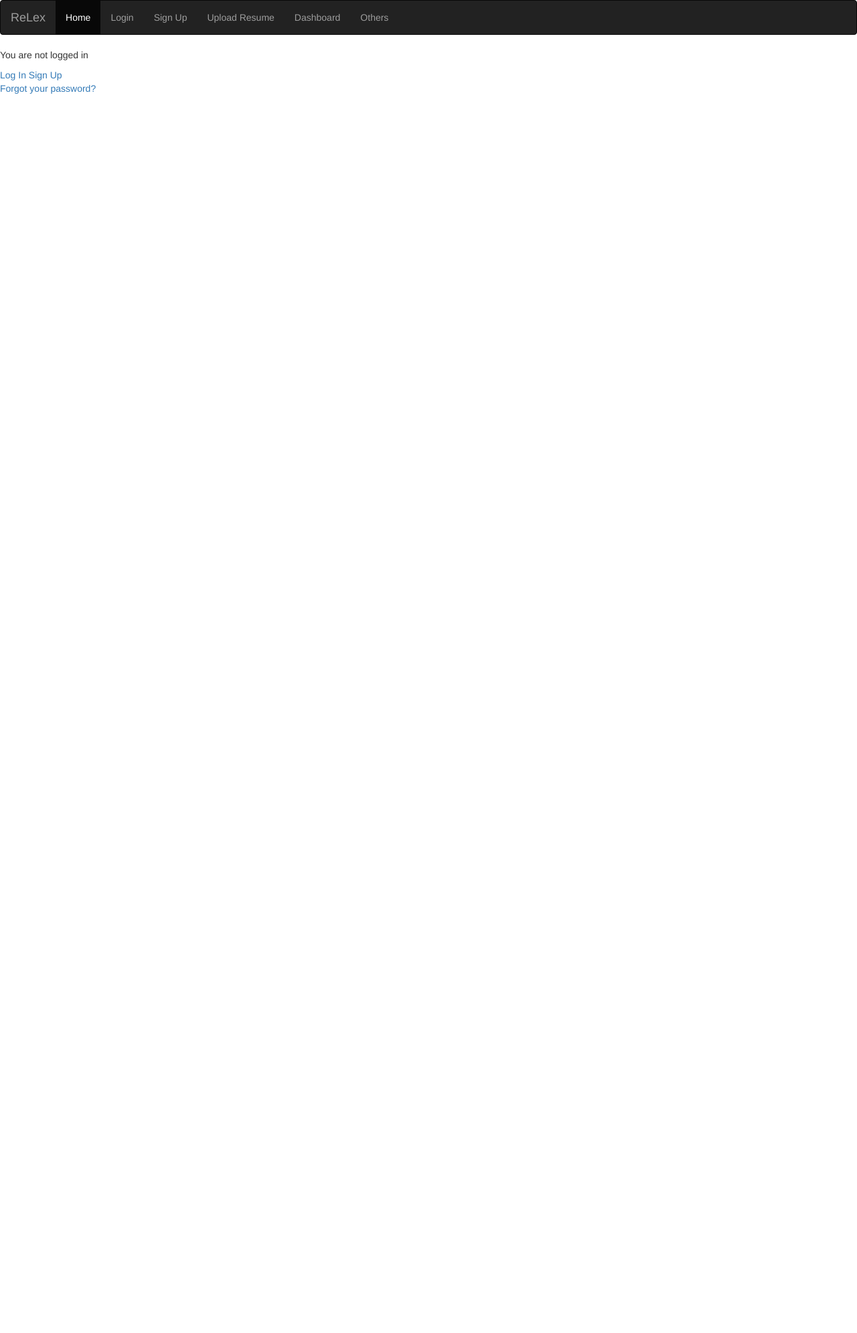
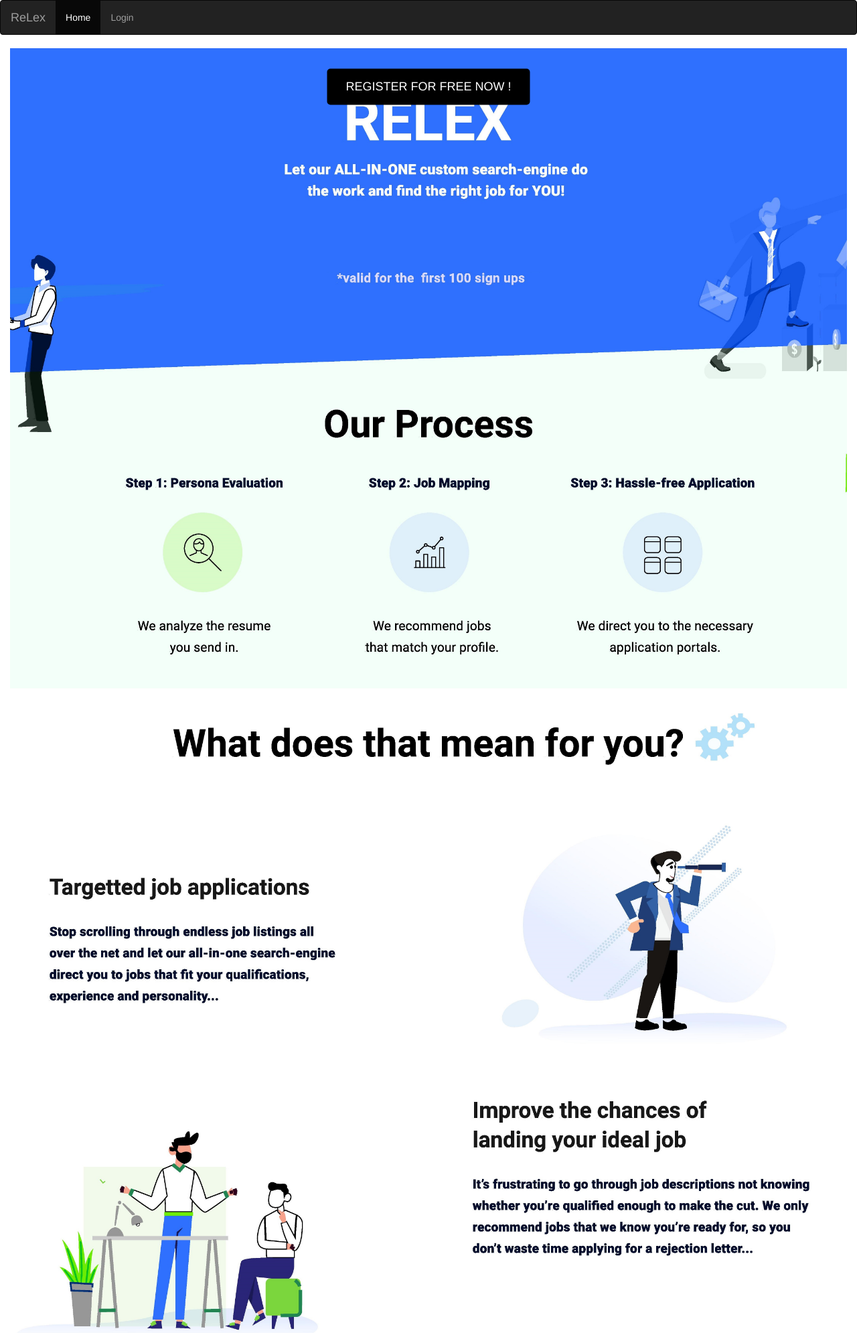
Before and after one commit to Melina-Jingting/ReLex, a Django app: page / in a window 1280 px wide. Shown: the top 1990 px of the page at 67% size. Before the commit the page ends 140 px from the top, so only its background shows below. Run offline with Django 3.2, Linux system fonts and the light colour scheme; some libraries are stand-ins or nearby versions.

Commit message:
add home page with dummy buttons

```diff
--- a/relex_server/settings.py
+++ b/relex_server/settings.py
@@ -90,7 +90,7 @@ DATABASES = {
         'ENGINE': 'django.db.backends.postgresql_psycopg2',
         'NAME': 'relexdb',
         'USER': 'postgres',
-        'PASSWORD': 'cs2102', # INSERT YOUR DB PASSWORD HERE
+        'PASSWORD': '', # INSERT YOUR DB PASSWORD HERE
         'HOST': 'localhost',
         'PORT': '5432',
     }
--- a/relex_server/urls.py
+++ b/relex_server/urls.py
@@ -14,7 +14,9 @@ Including another URLconf
     2. Add a URL to urlpatterns:  path('blog/', include('blog.urls'))
 """
 from django.contrib import admin
+from django.conf import settings
 from django.urls import include, path
+from django.conf.urls.static import static
 from django.views.generic.base import TemplateView
 
 urlpatterns = [
@@ -25,4 +27,4 @@ urlpatterns = [
     path('dashboard/', TemplateView.as_view(template_name='dashboard.html'), name='dashboard'), # for dashboard page
     path('uploadresume/', TemplateView.as_view(template_name='upload.html'), name='upload'), # for uploading resume page
     path('resumes/', include('resumes.urls')),
-]
+] + static(settings.STATIC_URL, document_root=settings.STATIC_ROOT)
--- a/templates/base.html
+++ b/templates/base.html
@@ -9,8 +9,119 @@
 <head>
   <meta charset="utf-8">
   <title>{% block title %}Base{% endblock %}</title>
+
+  <meta name="viewport" content="width=device-width, initial-scale=1">
+  <style>
+  body, html {
+    height: 100%;
+    margin: 0;
+  }
+
+  .bg {
+    /* The image used */
+    background-image: url("/static/CA2 Brochure-page-001.jpg");
+
+    /* Full height */
+    height: 350%;
+
+    /* Center and scale the image nicely */
+    background-position: center;
+    background-repeat: no-repeat;
+    background-size: cover;
+  }
+  </style>
+
+  <style>
+    .container {
+      position: relative;
+      width: 100%;
+      max-width: 10000px;
+    }
+
+    .container .registration-btn {
+      position: absolute;
+      top: 50%;
+      left: 50%;
+      transform: translate(-50%, -2550%);
+      -ms-transform: translate(-50%, -50%);
+      background-color: black;
+      color: white;
+      font-size: 18px;
+      padding: 14px 28px;
+      border: none;
+      cursor: pointer;
+      border-radius: 5px;
+      text-align: center;
+    }
+
+    .container .registration-btn:hover {
+      background-color: #555;
+    }
+
+    .container input[type=text] {
+      /* width: 100%; */
+      /* padding: 15px; */
+      /* margin: 5px 0 22px 0; */
+      background: #f1f1f1;
+
+      position: absolute;
+      top: 50%;
+      left: 50%;
+      transform: translate(-50%, 2550%);
+      -ms-transform: translate(-50%, -50%);
+      font-size: 18px;
+      padding: 14px 28px;
+      border: none;
+      cursor: pointer;
+      border-radius: 5px;
+      text-align: left;
+    }
+    .container input[type=password] {
+      /* width: 100%; */
+      /* padding: 15px; */
+      /* margin: 5px 0 22px 0; */
+      background: #f1f1f1;
+
+      position: absolute;
+      top: 50%;
+      left: 50%;
+      transform: translate(-50%, 2700%);
+      -ms-transform: translate(-50%, -50%);
+      font-size: 18px;
+      padding: 14px 28px;
+      border: none;
+      cursor: pointer;
+      border-radius: 5px;
+      text-align: left;
+    }
+
+    .container .sign-up-btn {
+      position: absolute;
+      top: 50%;
+      left: 50%;
+      transform: translate(-50%, 2850%);
+      -ms-transform: translate(-50%, -50%);
+      background-color: #0062ff;
+      color: white;
+      font-size: 18px;
+      padding: 14px 28px;
+      border: none;
+      cursor: pointer;
+      border-radius: 5px;
+      text-align: center;
+    }
+
+    .container .sign-up-btn:hover {
+      background-color: #555;
+    }
+
+    </style>
+
 </head>
 <body>
+
+
+  <!-- {% load static %} <img class="img-responsive" src="{% static 'CA2 Brochure-page-001.jpg' %}" alt="Hi!" /> -->
   <main>
     <nav class="navbar navbar-inverse">
       <div class="container-fluid">
@@ -20,22 +131,49 @@
         <ul class="nav navbar-nav">
           <li class="active"><a href="{% url 'home' %}">Home</a></li>
           <li><a href="{% url 'login' %}">Login</a></li>
-          <li><a href="{% url 'signup' %}">Sign Up</a></li>
-          <li><a href="{% url 'upload' %}">Upload Resume</a></li>
-          <li><a href="{% url 'dashboard' %}">Dashboard</a></li>
+          <!-- <li><a href="{% url 'signup' %}">Sign Up</a></li> -->
+          <!-- <li><a href="{% url 'upload' %}">Upload Resume</a></li> -->
+          <!-- <li><a href="{% url 'dashboard' %}">Dashboard</a></li> -->
 
-          <li><a href="#">Others</a></li>
-          <!-- <li><a href="#">Edit Profile</a></li> -->
+          <!-- <li><a href="#">Others</a></li>
+          <li><a href="#">Edit Profile</a></li> -->
         </ul>
-        <form class="navbar-form navbar-left" action="/action_page.php">
-          <!-- <div class="form-group">
+        <!-- <form class="navbar-form navbar-left" action="/action_page.php">
+          <div class="form-group">
             <input type="text" class="form-control" placeholder="Search for Jobs">
-          </div> -->
-          <!-- <button type="submit" class="btn btn-default">Search for Jobs</button> -->
-          <!-- <button type="submit" class="btn p-3 mb-2 bg-primary text-white">Search</button> -->
-        </form>
+          </div>
+          <button type="submit" class="btn btn-default">Search for Jobs</button>
+          <button type="submit" class="btn p-3 mb-2 bg-primary text-white">Go</button>
+        </form> -->
       </div>
     </nav>
+
+    <div class="container">
+      <div class="bg"></div>
+      <!-- <img src="{% static 'CA2 Brochure-page-001.jpg' %}" alt="Snow" style="width:100%"> -->
+      <button class="registration-btn">REGISTER FOR FREE NOW !</button>
+      <button class="sign-up-btn">SIGN UP NOW</button>
+
+      <!-- <form class="navbar-form navbar-left" action="/action_page.php">
+        <div class="form-group">
+          <input type="text" class="form-control" placeholder="Search for Jobs">
+        </div>
+        <button type="submit" class="btn btn-default">Search for Jobs</button>
+        <button type="submit" class="btn p-3 mb-2 bg-primary text-white">Go</button>
+      </form> -->
+      <input type="text" placeholder="Enter Email" name="email" required>
+      <input type="password" placeholder="Drag & Drop File Here" name="psw" required>
+
+    </div>
+
+    <!-- <form class="navbar-form navbar-left" action="/action_page.php">
+      <div class="form-group">
+        <input type="text" class="form-control" placeholder="relex@gmail.com">
+      </div>
+      <button type="submit" class="btn btn-default">Search for Jobs</button>
+      <button type="submit" class="btn p-3 mb-2 bg-primary text-white">Go</button>
+    </form>
+    <button type="submit" class="btn p-3 mb-2 bg-primary text-white">Submit</button> -->
     {% block content %}
     {% endblock %}
   </main>
--- a/templates/home.html
+++ b/templates/home.html
@@ -13,14 +13,9 @@
 </head>
 <body>
 
-
-<div class="container">
-  <img class="img-responsive" src="/images/landing.jpg" alt="Chania">
-</div>
-
   <main>
     {% block content %}
-    {% if user.is_authenticated %}
+    <!-- {% if user.is_authenticated %}
     <div class="card">
       <div class="card-body">
         Hi {{ user.username }} !!
@@ -34,7 +29,7 @@
         <a href="{% url 'signup' %}">Sign Up</a>
         <p><a href="{% url 'password_reset' %}">Forgot your password?</a></p>
 
-    {% endif %}
+    {% endif %} -->
     {% endblock %}
   </main>
 </body>
```
Also changed, not shown: static/CA2 Brochure-page-001.jpg (added), static/landing.jpg (added).
